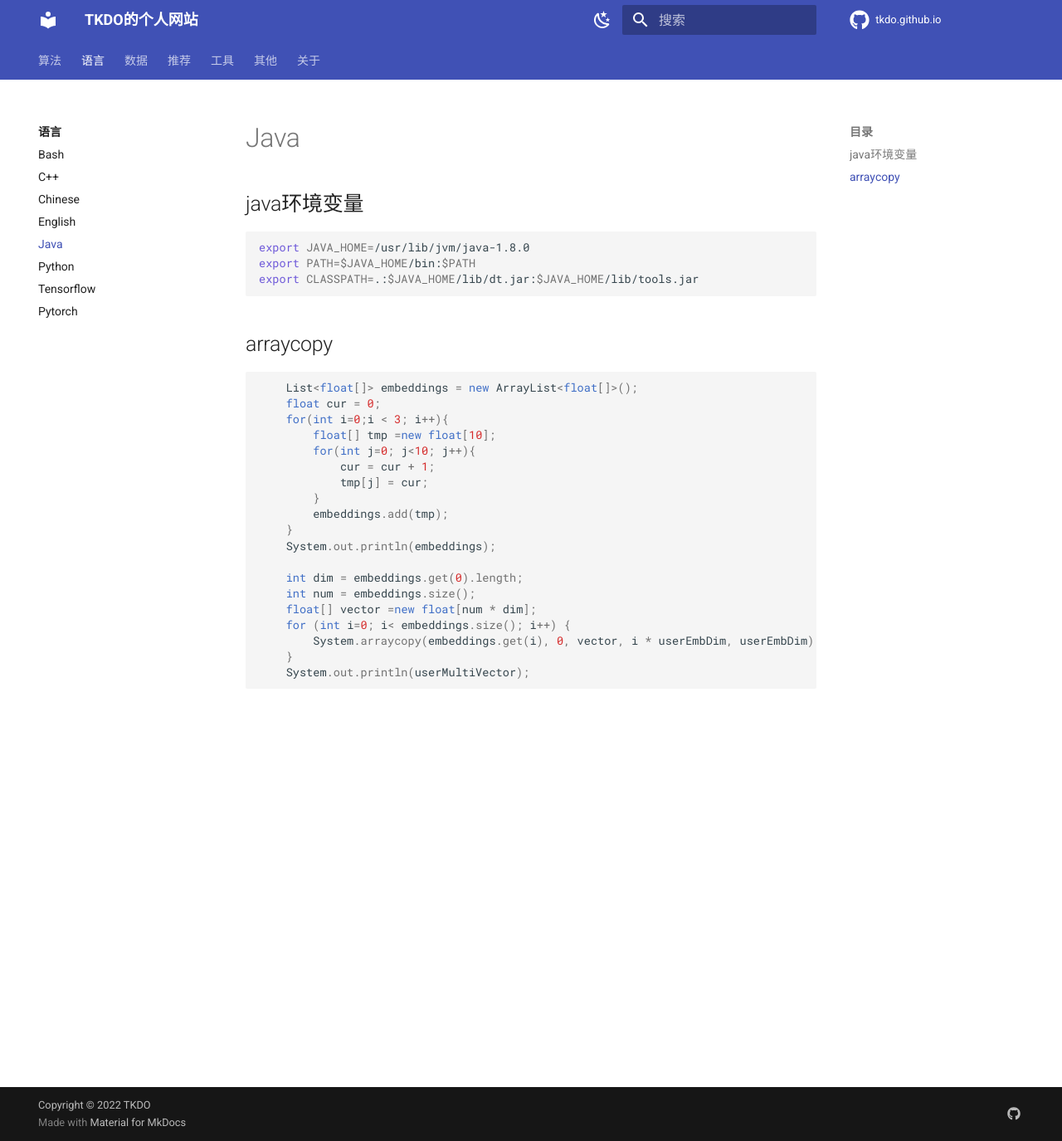
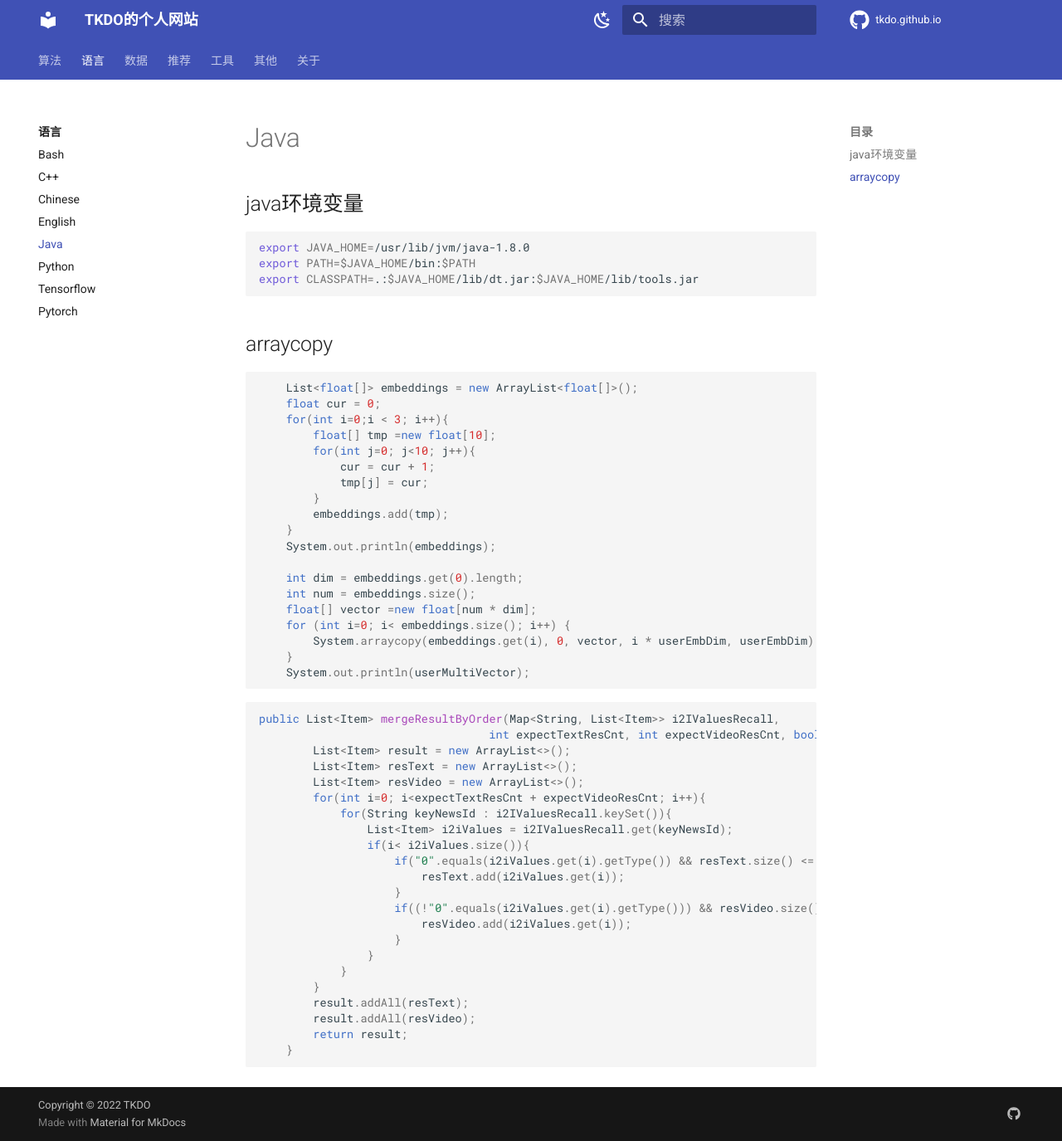
Before and after one commit to tkdo/tkdo.github.io, an MkDocs documentation site: the page built from docs/language/java.md, in a window 1280 px wide and 1375 px high. Shown: the whole window at 83% size. Built offline with MkDocs 1.6.1 and Material for MkDocs 9.7.7, drawn with Linux system fonts in a browser that asks for light colours; comment, search, counter and statistics services are not loaded.

Commit message:
merge java

````diff
--- a/docs/language/java.md
+++ b/docs/language/java.md
@@ -27,3 +27,28 @@ export CLASSPATH=.:$JAVA_HOME/lib/dt.jar:$JAVA_HOME/lib/tools.jar
     }
     System.out.println(userMultiVector);
 ```
+
+```java
+public List<Item> mergeResultByOrder(Map<String, List<Item>> i2IValuesRecall,
+                                  int expectTextResCnt, int expectVideoResCnt, boolean isDebug) {
+        List<Item> result = new ArrayList<>();
+        List<Item> resText = new ArrayList<>();
+        List<Item> resVideo = new ArrayList<>();
+        for(int i=0; i<expectTextResCnt + expectVideoResCnt; i++){
+            for(String keyNewsId : i2IValuesRecall.keySet()){
+                List<Item> i2iValues = i2IValuesRecall.get(keyNewsId);
+                if(i< i2iValues.size()){
+                    if("0".equals(i2iValues.get(i).getType()) && resText.size() <= expectTextResCnt){
+                        resText.add(i2iValues.get(i));
+                    }
+                    if((!"0".equals(i2iValues.get(i).getType())) && resVideo.size() <= expectVideoResCnt){
+                        resVideo.add(i2iValues.get(i));
+                    }
+                }
+            }
+        }
+        result.addAll(resText);
+        result.addAll(resVideo);
+        return result;
+    }
+```
````
